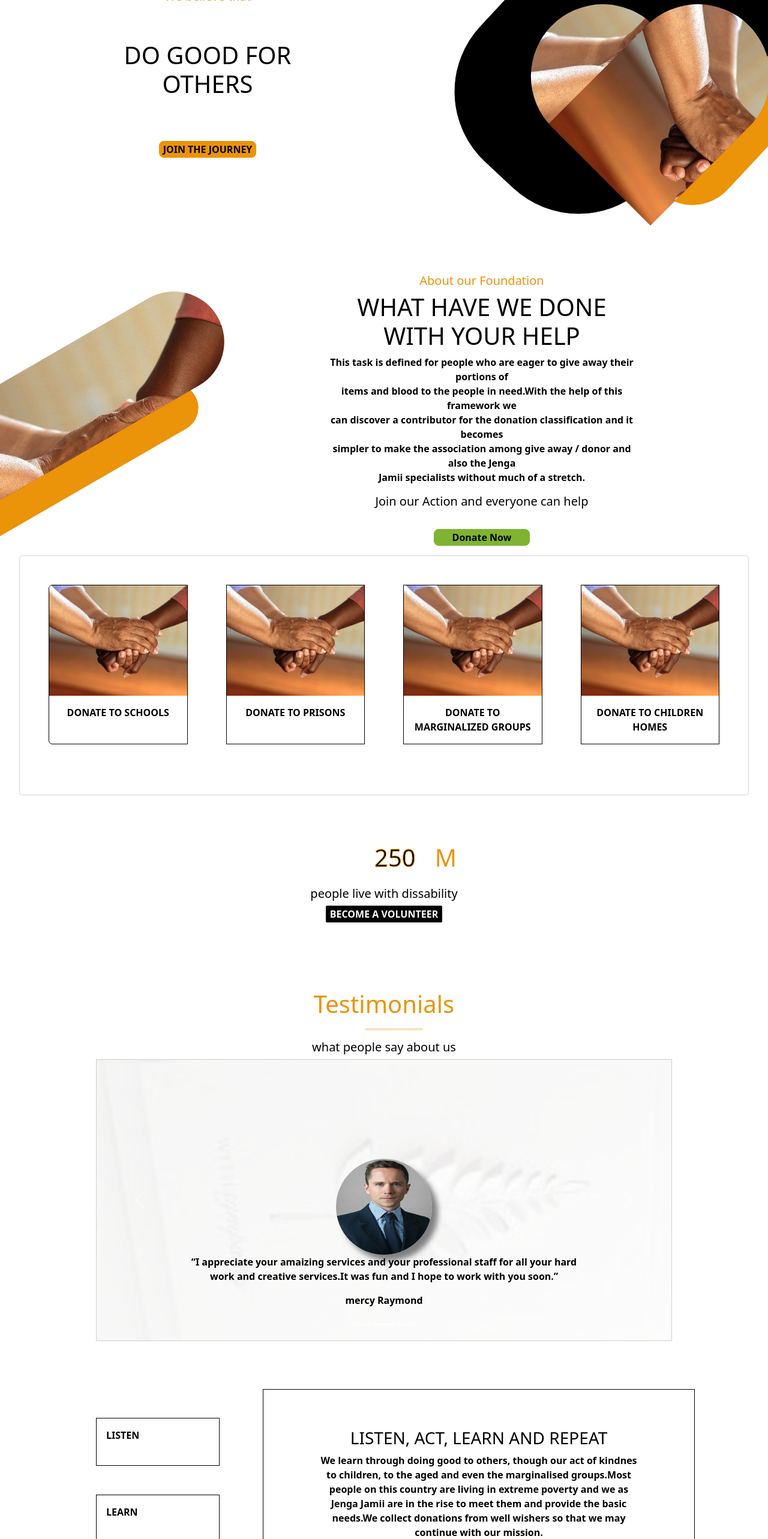
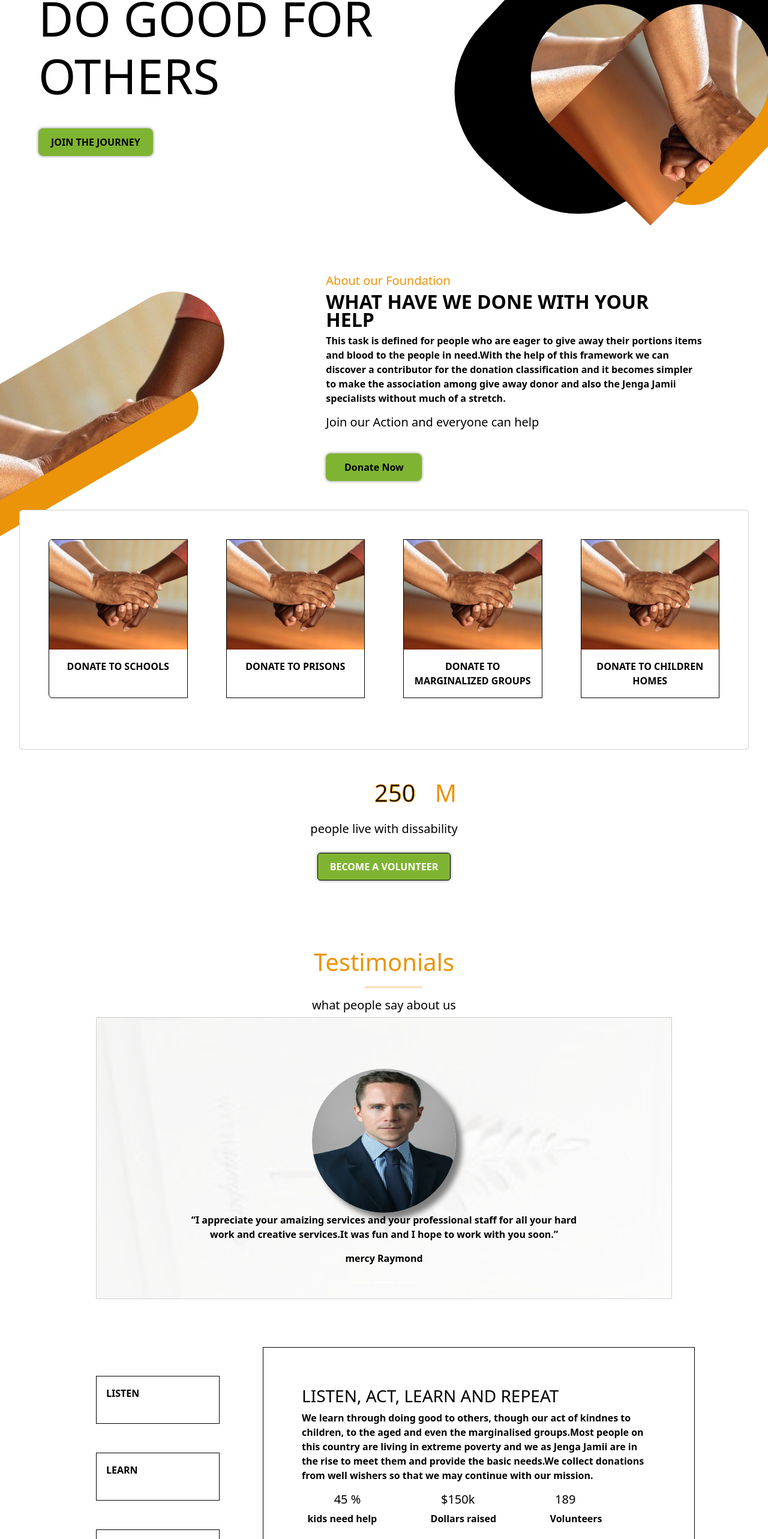
Before and after one commit to Sieva-cmd/jengajamii, a React (Create React App) app: page / in a window 1280 px wide. Shown: the part 234-2800 px from the top of the page at 60% size. Built offline with nearby package versions, Linux system fonts and the light colour scheme.

Commit message:
doing some changes here and there

```diff
--- a/src/components/Layout/Footer.css
+++ b/src/components/Layout/Footer.css
@@ -10,10 +10,12 @@
 .footer ul{
 list-style: none;
 }
-form button{
+#sub button{
   background-color: #EB9309;
   color: white;
   font-weight: bold;
+  width: 30%;
+  margin-left: 4px;
 }
 #sub input{
   width: 50%;
--- a/src/components/Layout/Footer.js
+++ b/src/components/Layout/Footer.js
@@ -42,7 +42,7 @@ function Footer() {
           <h5>News Letter</h5>
           <form>
             <input type="email" placeholder ="Email"></input>
-            <button type='submit'>Subscribe</button>
+            <button className='button' type='submit'>Subscribe</button>
           </form>
         </div>
       </div>
--- a/src/components/Layout/navbar.css
+++ b/src/components/Layout/navbar.css
@@ -10,7 +10,7 @@
     display: flex;
     align-items: center;
     position: relative;
-    padding: 0.5rem 0rem;
+    padding: 1rem 0rem;
     background-color: #fff;
     color: black;
     box-shadow: 0 2px 2px 2px rgba(9, 9, 9, 0.23);
--- a/src/components/carousel.css
+++ b/src/components/carousel.css
@@ -1,6 +1,6 @@
 .rounded-circle {
-    height: 10rem;
-    width: 10rem;
+    height: 15rem;
+    width: 15rem;
     box-shadow: 10px 10px 10px gray;
 }
 
--- a/src/components/carousel.js
+++ b/src/components/carousel.js
@@ -10,7 +10,7 @@ function UncontrolledExample() {
       <Carousel.Item>
         {" "}
         {/* <div className='d-block w-100' style={{height:"30rem"}}></div> */}
-        <img className="d-block w-100" src={image} alt="First slide" />
+        <img className="d-block w-100" src={image} alt="First slide"/>
         <Carousel.Caption>
           <img src={person1} className="rounded-circle" alt="CinqueTerre" />
           <p style={{ color: "#000" }}>
--- a/src/pages/Contact.css
+++ b/src/pages/Contact.css
@@ -1,3 +1,6 @@
+.container{
+  margin-top: 30px;
+}
 #contact p{
   font-weight: normal;
 }
--- a/src/pages/Contact.js
+++ b/src/pages/Contact.js
@@ -1,15 +1,26 @@
 import React from "react";
 import './Contact.css';
+import { UilPhone } from '@iconscout/react-unicons'
+import { UilLocationPoint } from '@iconscout/react-unicons'
+import { UilEnvelopeAlt } from '@iconscout/react-unicons'
 function Contact() {
   return(
     <div className="container" id="contact">
       <div className="row">
+        <div className="col-md-4 col-lg-4 col-sm-4"></div>
+        <div className="col-md-8 col-sm-8 col-lg-8">
         <h3>Want a chat with us? <br /> Send us a Message</h3>
-        <p>Use The Contact Form To Inquire About Volunteer Positions Or Regarding Any Questions Or Concerns.</p>
+          <p>Use The Contact Form To Inquire About Volunteer Positions<br/> Or Regarding Any Questions Or Concerns.</p>
+          </div>
       </div>
       <form>
       <div className="row">
-        <div className="col-md-2 col-sm-2 col-lg-2"></div>
+          <div className="col-md-4 col-sm-4 col-lg-4">
+            <h4>our Contacts</h4>
+            <p> <UilEnvelopeAlt/> Email Adrees: Jengajamii@gmail.com</p>
+            <p> <UilPhone/> Phone NUmber: +22002299</p>
+            <p> <UilLocationPoint/> Location:Nairobi along Ngong Road</p>
+        </div>
           <div className="col-md-8 col-sm-8 col-lg-8">
 
             <input className="contact" type='text'placeholder="Username" />
@@ -23,7 +34,7 @@ function Contact() {
             <button type="submit">Send Message</button>
             </div>
           </div>
-        <div className="col-md-2 col-sm-2 col-lg-2"></div>
+
       </div>
       </form>
     </div>
--- a/src/pages/HomePage.css
+++ b/src/pages/HomePage.css
@@ -5,24 +5,34 @@
 
 .hero {
     color: #eb9309;
-                                        margin-top: 20%;
+    margin-top: 10%;
     margin-left: 4rem;
 }
 
 .section {
-                                        margin-top: 10%;
+    margin-top: 5%;
     margin-left: 4rem;
+    font-size: 80px;
+    text-align: left;
+}
+.herocontentConatiner{
+
+    display: flex;
+    flex-direction: column;
+    align-items: flex-start;
+
 }
 
 .btnhero {
-                                        border: 1px solid #eb9309;
+    border: 1px solid rgb(127, 180, 50);
     border-radius: 8px;
-                                        background-color: #eb9309;
+    background-color: rgb(127, 180, 50);
     font-weight: bold;
-                                        margin-top: 10%;
+    margin-top: 5%;
     margin-left: 4rem;
+    padding: 10px 20px;
+    box-shadow: 0px 0px 5px grey;
 }
-
 .blackcolor {
     position: relative;
     border: 1px solid black;
@@ -67,6 +77,7 @@
 .heart:after {
     background-image: url("images/hands.jpg");
     background-size: cover;
+    background-repeat: no-repeat;
 }
 
 .heart:before {
@@ -129,9 +140,10 @@
 }
 
 .fixedPart {
-                                        margin-right: -5rem;
+    /* margin-right: -5rem; */
     position: relative;
     bottom: 8rem;
+    text-align: center;
 }
 
 .rotatedOrange {
@@ -157,6 +169,8 @@
     font-weight: bold;
     margin-top: 5%;
     width: 10rem;
+    padding: 10px 20px;
+    box-shadow: 0px 0px 5px grey;
 }
 
 .card-group .card {
@@ -168,7 +182,7 @@
 .cardsDiv {
     z-index: 5;
     position: relative;
-                                        bottom: 9rem;
+    bottom: 7rem;
     margin: 2rem;
 }
 
@@ -215,7 +229,8 @@
 .sentenceTwo {
     display: flex;
     justify-content: space-evenly;
-                                        margin-left: -10rem;
+    margin-left: -5rem;
+    text-align: left;
 }
 
 .million {
--- a/src/pages/HomePage.js
+++ b/src/pages/HomePage.js
@@ -11,8 +11,8 @@ const Home = () => {
     <div className="main">
       <div className="container-fluid">
         <div className="row">
-          <div className="col-md-6 col-sm-6 col-lg-6">
-            <h5 className="hero"> We believe that </h5>{" "}
+          <div className="col-md-6 col-sm-6 col-lg-6 herocontentConatiner">
+            <h5 className="hero"> We believe that We Should</h5>{" "}
             <h1 className="section">
               DO GOOD FOR <br /> OTHERS{" "}
             </h1>{" "}
@@ -30,19 +30,19 @@ const Home = () => {
               <div className="rotatedImage"> </div>{" "}
               <div className="rotatedOrange"> </div>{" "}
             </div>{" "}
-            <div className="col-md-5 col-sm-5 col-lg-5 fixedPart">
-              <h5 style={{ color: "#eb9309" }}> About our Foundation </h5>{" "}
-              <h1> WHAT HAVE WE DONE WITH YOUR HELP </h1>{" "}
-              <p>
+            <div className="col-md-6 col-sm-6 col-lg-6 fixedPart" style={{textAlign:"left"}}>
+              <h5 style={{ color: "#eb9309",textAlign:"left" }}> About our Foundation </h5>{" "}
+              <h2 style={{textAlign:"left"}}> WHAT HAVE WE DONE WITH YOUR HELP </h2>{" "}
+              <p style={{textAlign:"left"}}>
                 This task is defined for people who are eager to give away their
-                portions of <br /> items and blood to the people in need.With
-                the help of this framework we <br /> can discover a contributor
-                for the donation classification and it becomes <br /> simpler to
-                make the association among give away / donor and also the Jenga{" "}
-                <br /> Jamii specialists without much of a stretch.{" "}
+                portions  items and blood to the people in need.With
+                the help of this framework we  can discover a contributor
+                for the donation classification and it becomes simpler to
+                make the association among give away donor and also the Jenga{" "}
+                Jamii specialists without much of a stretch.{" "}
               </p>{" "}
-              <h5> Join our Action and everyone can help </h5>{" "}
-              <Link to="/donate"><button className="btnRotated"> Donate Now </button></Link>
+              <h5 style={{textAlign:"left"}}> Join our Action and everyone can help </h5>{" "}
+              <Link to="/donate" style={{textAlign:"left"}}><button className="btnRotated"> Donate Now </button></Link>
             </div>{" "}
           </div>{" "}
         </div>{" "}
@@ -98,9 +98,12 @@ const Home = () => {
               <Link to="/volunteer"><button
                 style={{
                   color: "#fff",
-                  background: "#000",
+                  background: "rgb(127, 180, 50)",
                   border: "1px solid black",
-                  borderRadius: "2px",
+                  borderRadius: "5px",
+                  padding: "10px 20px",
+                  boxShadow: "0px 0px 5px grey",
+                  marginTop:"20px"
                 }}
               >
                 BECOME A VOLUNTEER{" "}
@@ -135,25 +138,25 @@ const Home = () => {
             </div>
             <div className="col-md-8 col-sm-8 col-lg-8">
               <div className="listen">
-                <h3> LISTEN, ACT, LEARN AND REPEAT </h3>{" "}
-                <p>
+                <h3 style={{textAlign:"left"}}> LISTEN, ACT, LEARN AND REPEAT </h3>{" "}
+                <p style={{textAlign:"left"}}>
                   We learn through doing good to others, though our act of
-                  kindnes <br />
+                  kindnes
                   to children, to the aged and even the marginalised groups.Most{" "}
-                  <br />
+
                   people on this country are living in extreme poverty and we as{" "}
-                  <br />
+
                   Jenga Jamii are in the rise to meet them and provide the basic{" "}
-                  <br />
+
                   needs.We collect donations from well wishers so that we may{" "}
-                  <br />
+
                   continue with our mission.{" "}
                 </p>{" "}
                 <div className="sentence">
-                  <h5> 45 % </h5> <h5> $150k </h5> <h5> 189 </h5>{" "}
+                  <h5 style={{textAlign:"left"}}> 45 % </h5> <h5> $150k </h5> <h5> 189 </h5>{" "}
                 </div>{" "}
-                <div className="sentenceTwo">
-                  <p> kids need help </p> <p> Dollars raised </p>{" "}
+                <div className="sentenceTwo" style={{textAlign:"left"}}>
+                  <p > kids need help </p> <p> Dollars raised </p>{" "}
                   <p> Volunteers </p>{" "}
                 </div>{" "}
               </div>{" "}
```
Lines whose indentation alone changed are shown as unchanged.
